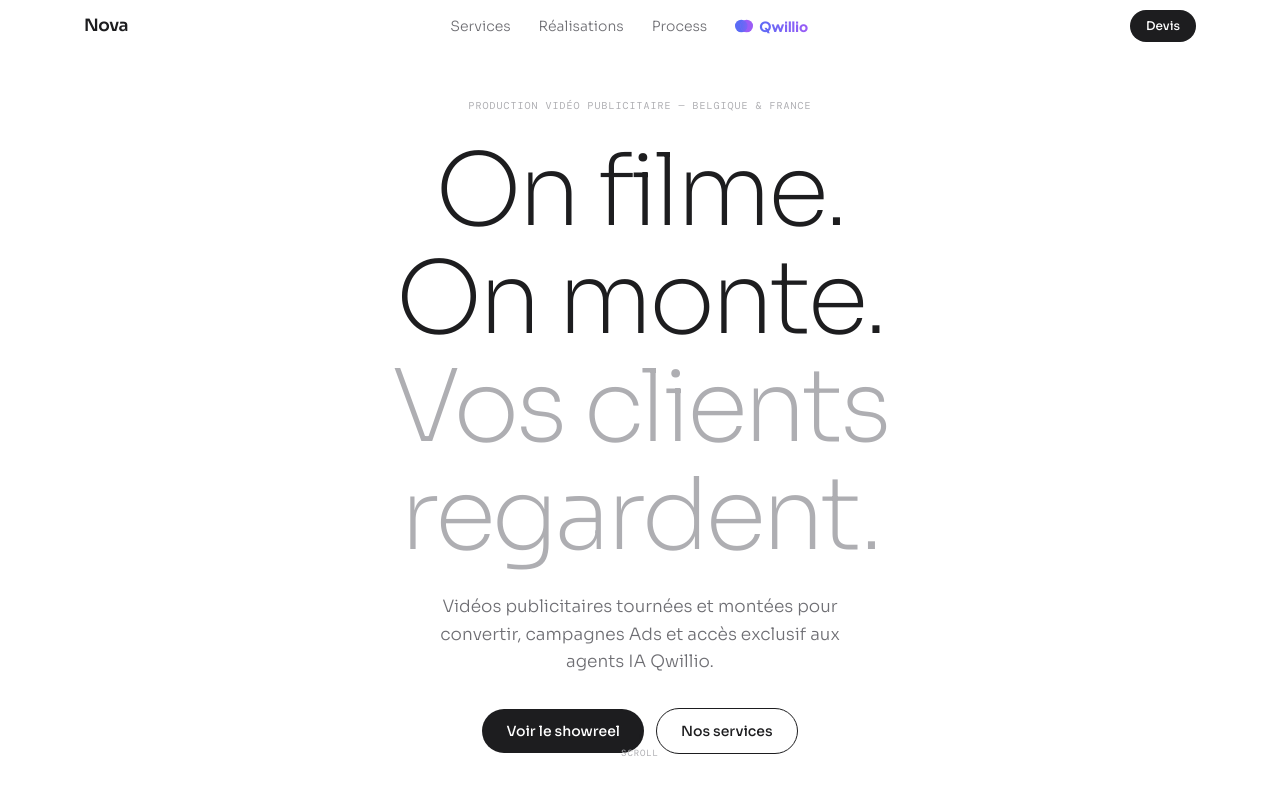
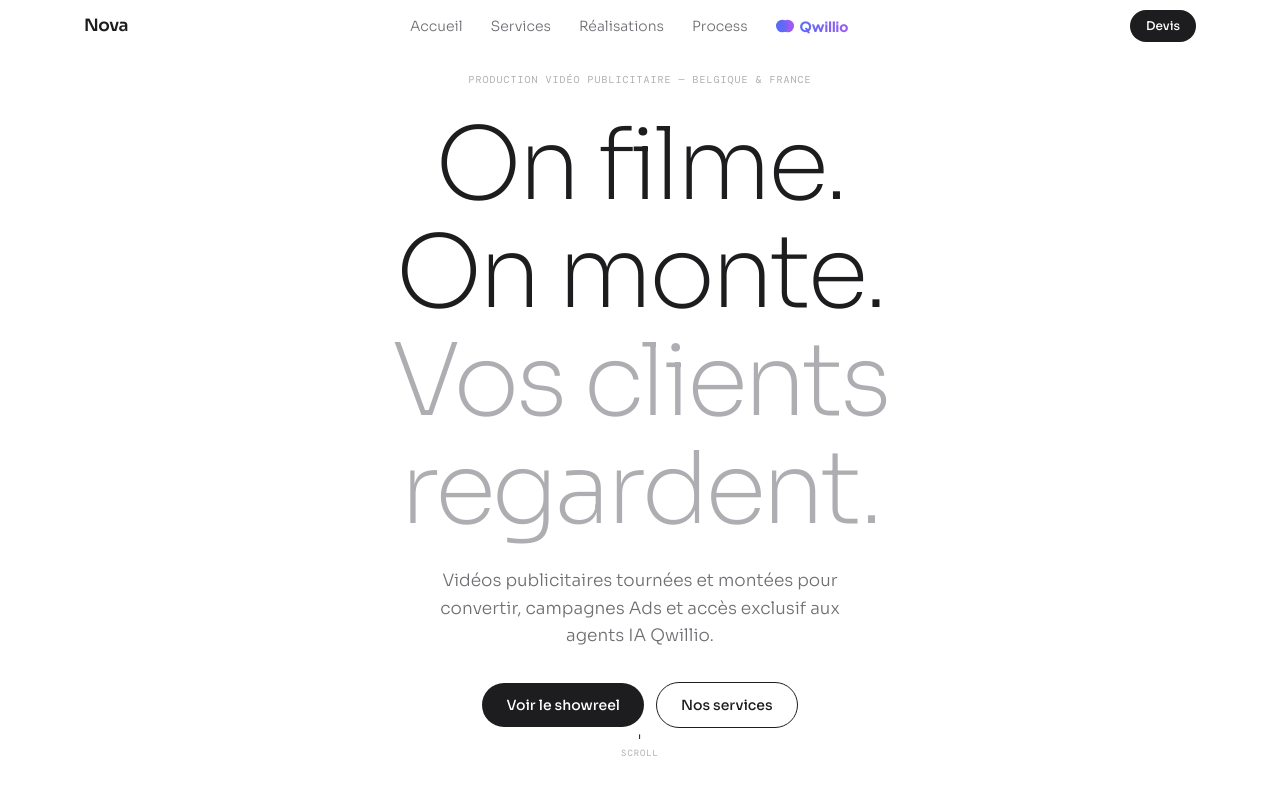
Before and after one commit to Makooff/Nova, a Next.js app: page / in a window 1280 px wide. Shown: the top 800 px of the page. Built offline with nearby package versions, Linux system fonts and the light colour scheme; a web font is replaced by a local one.

Commit message:
fix: remove hero top padding, add Accueil link to nav
Hero now starts flush with the top of the viewport (navbar overlays it).
Added "Accueil" as first link in desktop nav and mobile menu.

https://claude.ai/code/session_01SgzKAojXhQsDECY7PmnGXE

```diff
--- a/components/layout/MobileMenu.tsx
+++ b/components/layout/MobileMenu.tsx
@@ -11,6 +11,7 @@ interface MobileMenuProps {
 }
 
 const navLinks = [
+  { label: "Accueil", href: "/" },
   { label: "Services", href: "/services" },
   { label: "Réalisations", href: "/realisations" },
   { label: "Process", href: "/process" },
--- a/components/layout/Navbar.tsx
+++ b/components/layout/Navbar.tsx
@@ -7,6 +7,7 @@ import QwillioName from "@/components/ui/QwillioName";
 import MobileMenu from "./MobileMenu";
 
 const navLinks = [
+  { label: "Accueil", href: "/" },
   { label: "Services", href: "/services" },
   { label: "Réalisations", href: "/realisations" },
   { label: "Process", href: "/process" },
--- a/components/sections/Hero.tsx
+++ b/components/sections/Hero.tsx
@@ -3,7 +3,7 @@ import ScrollIndicator from "@/components/ui/ScrollIndicator";
 
 export default function Hero() {
   return (
-    <section className="relative min-h-svh flex flex-col items-center justify-center text-center px-5 pt-[52px]">
+    <section className="relative min-h-svh flex flex-col items-center justify-center text-center px-5">
       <div className="flex flex-col items-center gap-6 max-w-4xl">
         <p className="font-mono text-[10px] uppercase tracking-wider text-light">
           Production Vidéo Publicitaire — Belgique &amp; France
```
